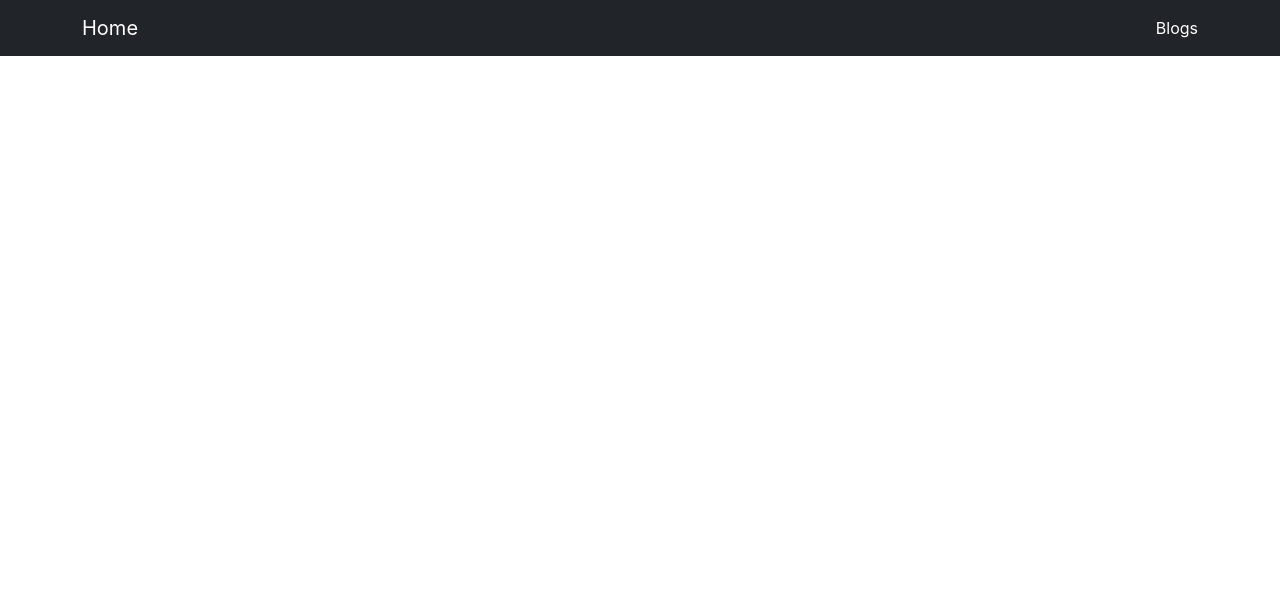
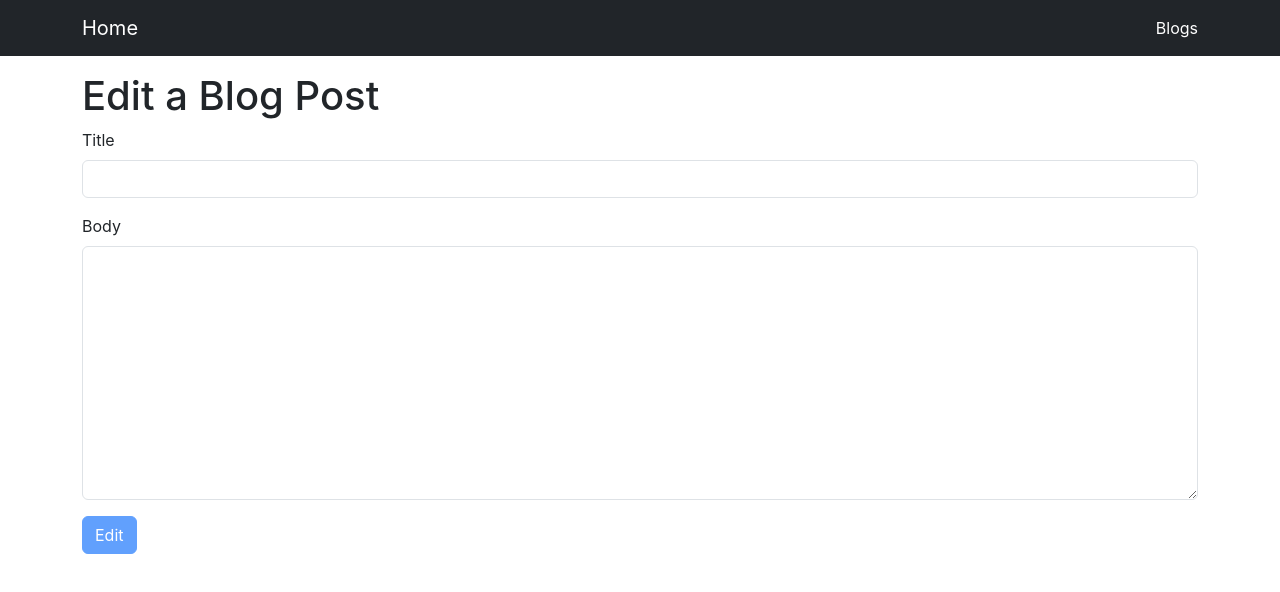
Before and after one commit to moxnox63/react-study, a React (Create React App) app in the folder simple-blog/: page /blogs/1/edit in a window 1280 px wide. Before the commit this address had no page. Shown: the top 592 px of the page. Built offline with nearby package versions, Linux system fonts and the light colour scheme; no server answers.

Commit message:
[Blog] Posts editing and button disabled

```diff
--- a/simple-blog/db.json
+++ b/simple-blog/db.json
@@ -1,14 +1,16 @@
 {
   "posts": [
     {
-      "title": "kossie",
-      "body": "hello",
-      "id": 1
+      "title": "vuejs",
+      "body": "vuejs",
+      "createdAt": 1674397928190,
+      "id": 3
     },
     {
-      "title": "123",
-      "body": "123",
-      "id": 2
+      "title": "redux",
+      "body": "redux",
+      "createdAt": 1674399816548,
+      "id": 4
     }
   ]
 }
--- a/simple-blog/src/App.js
+++ b/simple-blog/src/App.js
@@ -21,7 +21,7 @@ function App() {
           <Route path="/blogs" element={<ListPage />} />
           <Route path="/blogs/:id" element={<ShowPage />} />
           <Route path="/blogs/create" element={<CreatePage />} />
-          <Route path="/blogs/edit" element={<EditPage />} />
+          <Route path="/blogs/:id/edit" element={<EditPage />} />
         </Routes>
       </div>
     </BrowserRouter >
--- a/simple-blog/src/components/BlogForm.js
+++ b/simple-blog/src/components/BlogForm.js
@@ -1,22 +1,56 @@
-import { useState } from 'react';
+import { useEffect, useState } from 'react';
+import { useNavigate, useParams } from 'react-router-dom';
 import axios from 'axios';
-import { useNavigate } from 'react-router-dom';
+import { bool } from "prop-types";
 
-const BlogForm = () => {
+const BlogForm = ({ editing }) => {
     const navigate = useNavigate();
+    const { id } = useParams();
+
+    const [originalTitle, setOriginalTitle] = useState('');
+    const [originalBody, setOriginalBody] = useState('');
     const [title, setTitle] = useState('');
     const [body, setBody] = useState('');
+
+    useEffect(() => {
+        if (editing) {
+            axios.get(`http://localhost:3001/posts/${id}`)
+                .then((res) => {
+                    setTitle(res.data.title);
+                    setOriginalTitle(res.data.title);
+                    setBody(res.data.body);
+                    setOriginalBody(res.data.body);
+                });
+        }
+    }, [id, editing]);
+
+    const isEdited = () => {
+        return title !== originalTitle || body !== originalBody;
+    }
+
     const onSubmit = () => {
-        axios.post('http://localhost:3001/posts', {
-            title,
-            body
-        }).then(() => {
-            navigate("/blogs");
-        })
+        if (editing) {
+            axios.put(`https://localhost:3001/posts/${id}`, {
+                title,
+                body,
+            }).then(res => {
+                console.log(res);
+                navigate(`/blogs/${id}`);
+            })
+        } else {
+            axios.post('http://localhost:3001/posts', {
+                title,
+                body,
+                createdAt: Date.now()
+            }).then(() => {
+                navigate("/blogs");
+            })
+        }
+
     };
     return (
         <div>
-            <h1>Create a Blog Post</h1>
+            <h1>{editing ? "Edit" : "Create"} a Blog Post</h1>
             <div className="mb-3">
                 <label className="form-label">Title</label>
                 <input
@@ -35,16 +69,25 @@ const BlogForm = () => {
                     onChange={(event) => {
                         setBody(event.target.value);
                     }}
-                    rows="20"
+                    rows="10"
                 />
             </div>
             <button
                 className="btn btn-primary"
                 onClick={onSubmit}
+                disabled={editing && !isEdited()}
             >
-                Post
+                {editing ? "Edit" : "Post"}
             </button>
         </div>);
 }
 
+BlogForm.propTypes = {
+    editing: bool
+}
+
+BlogForm.defaultProps = {
+    editing: false
+}
+
 export default BlogForm;
--- a/simple-blog/src/pages/EditPage.js
+++ b/simple-blog/src/pages/EditPage.js
@@ -1,7 +1,10 @@
+import BlogForm from "../components/BlogForm";
 
 const EditPage = () => {
     return (
-        <div>Edit Page</div>
+        <div>
+            <BlogForm editing={true} />
+        </div>
     )
 }
 
--- a/simple-blog/src/pages/ListPage.js
+++ b/simple-blog/src/pages/ListPage.js
@@ -44,7 +44,8 @@ const ListPage = () => {
 
         return posts.map(post => { // 그 외에는 목록을 보여주는 함수 'renderBlogList'
             return (
-                <Card key={post.id} title={post.title} onClick={() => { navigate("/blogs/edit") }}>
+                // 컴포넌트 누르면 해당 포스트 id로 이동 ***
+                <Card key={post.id} title={post.title} onClick={() => { navigate(`/blogs/${post.id}`) }}>
                     <div>
                         <button className="btn btn-danger btn-sm"
                             onClick={(e) => deleteBlog(e, post.id)} >
--- a/simple-blog/src/pages/ShowPage.js
+++ b/simple-blog/src/pages/ShowPage.js
@@ -2,6 +2,7 @@ import axios from "axios";
 import { useEffect, useState } from "react";
 import { useParams } from "react-router";
 import LoadingSpinner from "../components/LoadingSpinner";
+import { Link } from "react-router-dom";
 
 const ShowPage = () => {
     const { id } = useParams();
@@ -19,13 +20,29 @@ const ShowPage = () => {
         getPosts(id);
     }, []); // 여기 []는 의존성 배열!
 
+    const printDate = (timestamp) => {
+        return new Date(timestamp).toLocaleString();
+    }
+
     if (loading) {
         return <LoadingSpinner />
     }
 
     return (
         <div>
-            <h1>{post.title}</h1>
+            <div className="d-flex">
+                <h1 className="flex-grow-1">{post.title}</h1>
+                <div>
+                    <Link className="btn btn-primary"
+                        to={`/blogs/${id}/edit`}>
+                        Edit
+                    </Link>
+                </div>
+            </div>
+            <small className="text-muted">
+                Created at: {printDate(post.createdAt)}
+            </small>
+            <hr />
             <p>{post.body}</p>
         </div>
     );
```
